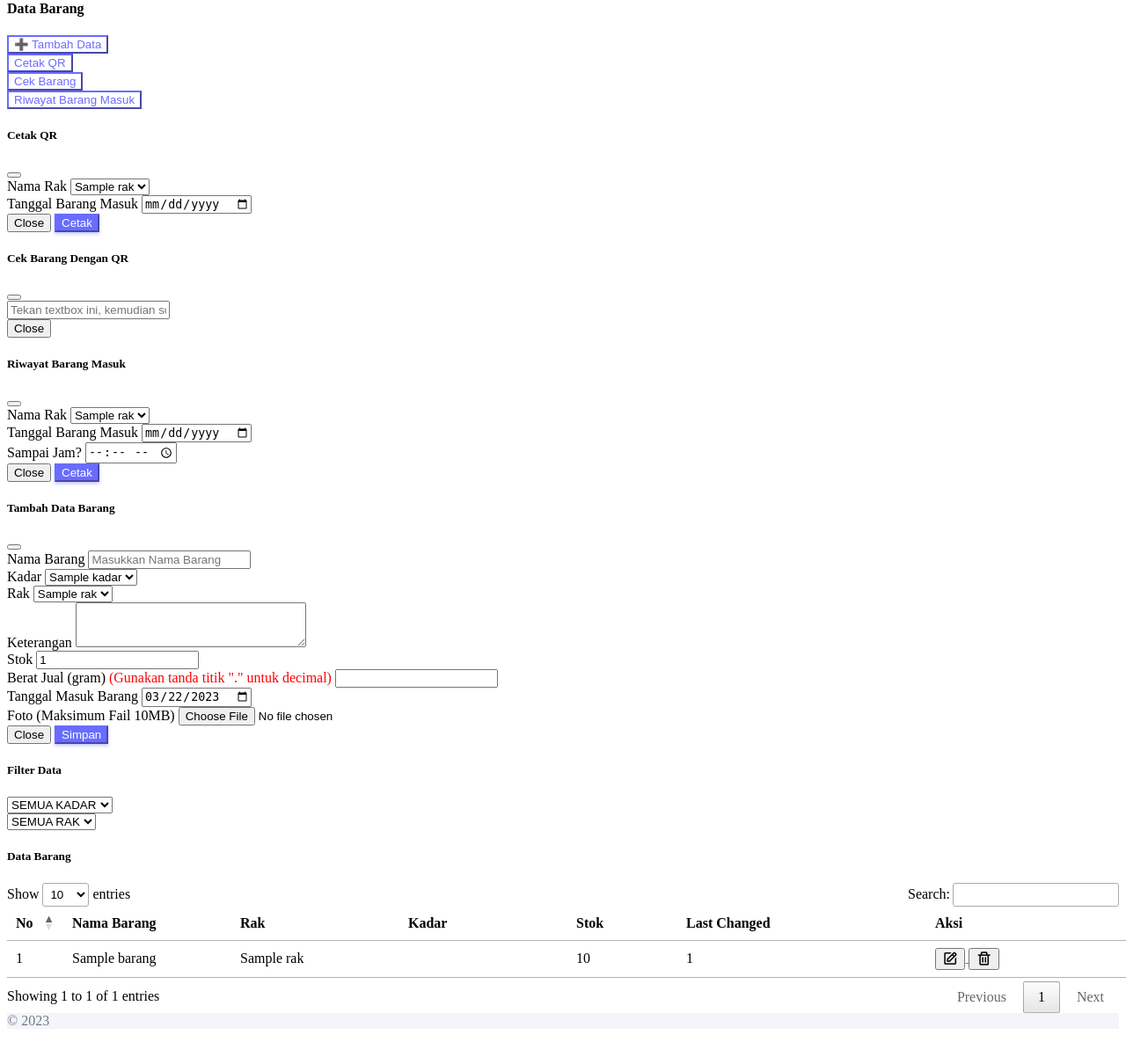
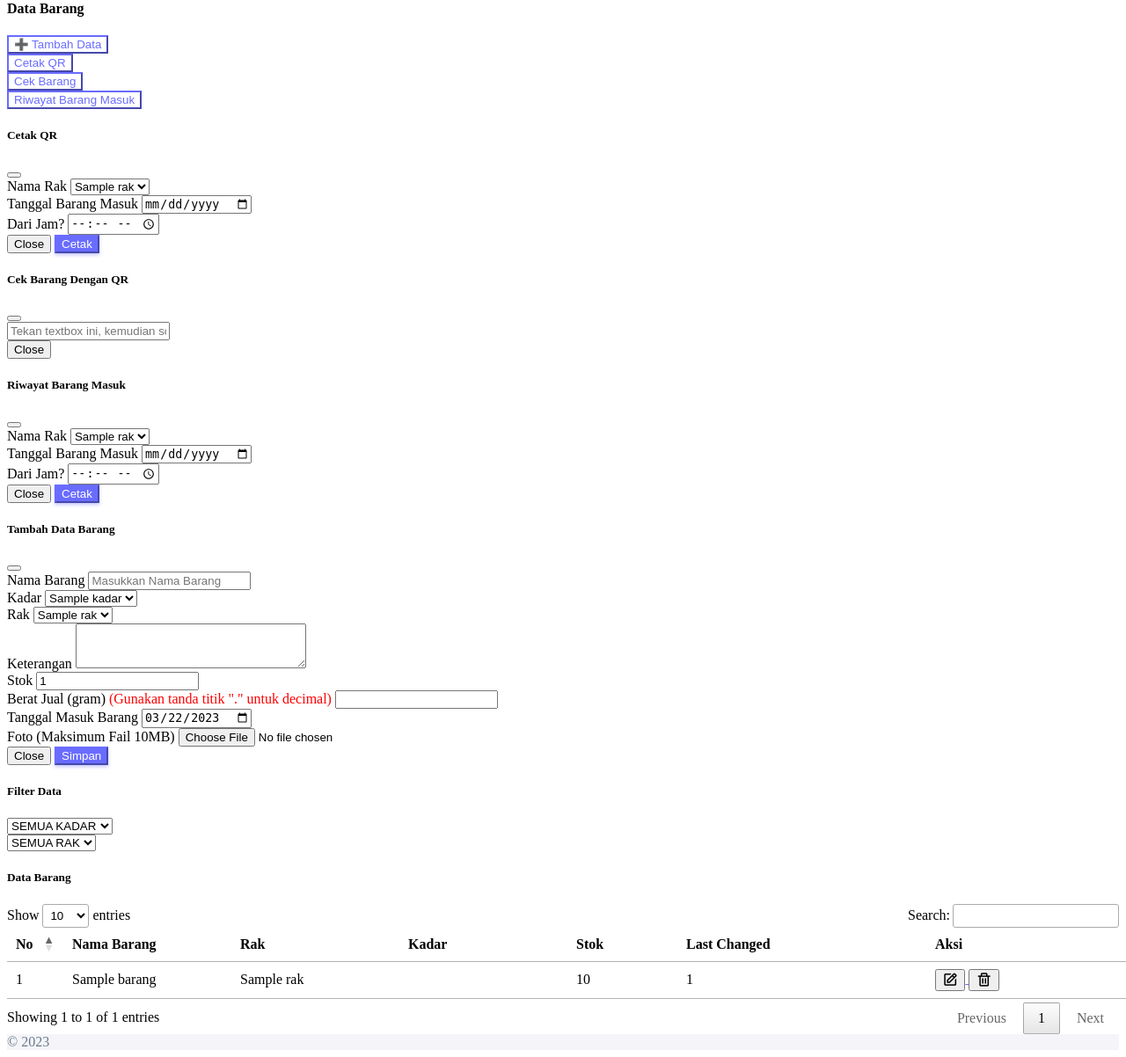
Before and after one commit to ryannolly/toko-emas-murni-a1, a CodeIgniter app: page /toko-emas-murni-a1/adm/data_barang in a window 1280 px wide. Shown: the part 1875-3077 px from the top of the page at 88% size. Before the commit the page ends 3041 px from the top, so only its background shows below. Run offline with CodeIgniter, Linux system fonts and the light colour scheme; a user stored in the database is signed in; tables that the repository leaves empty hold one stand-in row (values such as "Sample post").

Commit message:
Dari Jam Berapa?

```diff
--- a/application/controllers/adm/Data_barang.php
+++ b/application/controllers/adm/Data_barang.php
@@ -321,7 +321,8 @@ class Data_barang extends CI_Controller {
     public function cetak_qr_banyak(){
         $where = array(
             'id_rak'            => $this->input->post("id_rak"),
-            'tgl_input_real'    => $this->input->post("tgl_input_real")
+            'tgl_input_real'    => $this->input->post("tgl_input_real"),
+            'sampai_jam'        => $this->input->post('sampai_jam')
         );
 
         $data['data_barang']    = $this->model_admin->get_data_barang_for_qr($where);
--- a/application/models/Model_admin.php
+++ b/application/models/Model_admin.php
@@ -90,7 +90,7 @@ class Model_admin extends CI_Model {
         $this->db->join("ms_kadar kadar", "kadar.id = barang.id_kadar", "left");
         $this->db->where("barang.id_rak", $Id);
         $this->db->where("barang.tgl_input_real", $tgl_input_real);
-        $this->db->where("barang.tgl_input_real_jam <=", $sampai_jam);
+        $this->db->where("barang.tgl_input_real_jam >=", $sampai_jam);
         //$this->db->where("barang.stok != 0");
 
         $query = $this->db->get();
@@ -241,6 +241,10 @@ class Model_admin extends CI_Model {
         $this->db->where("id_rak", $where['id_rak']);
         if(!empty($where['tgl_input_real'])){
             $this->db->where("tgl_input_real", $where['tgl_input_real']);
+        }
+        if(!empty($where['sampai_jam'])){
+            $sampai_jam = $where['tgl_input_real'] . " " . $where['sampai_jam'];
+            $this->db->where("tgl_input_real_jam >=", $sampai_jam);
         }
         $this->db->order_by('bar.Id DESC');
 
--- a/application/views/Admin/data_barang.php
+++ b/application/views/Admin/data_barang.php
@@ -46,6 +46,12 @@
                                 <div class="col mb-3">
                                     <label for="nameExLarge" class="form-label">Tanggal Barang Masuk</label>
                                     <input type="date" class="form-control" name="tgl_input_real">
+                                </div>
+                            </div>
+                            <div class="row">
+                                <div class="col mb-3">
+                                    <label for="nameExLarge" class="form-label">Dari Jam?</label>
+                                    <input type="time" class="form-control" name="sampai_jam">
                                 </div>
                             </div>
                         </div>
@@ -115,7 +121,7 @@
                             </div>
                             <div class="row">
                                 <div class="col mb-3">
-                                    <label for="nameExLarge" class="form-label">Sampai Jam?</label>
+                                    <label for="nameExLarge" class="form-label">Dari Jam?</label>
                                     <input type="time" class="form-control" name="sampai_jam">
                                 </div>
                             </div>
```
